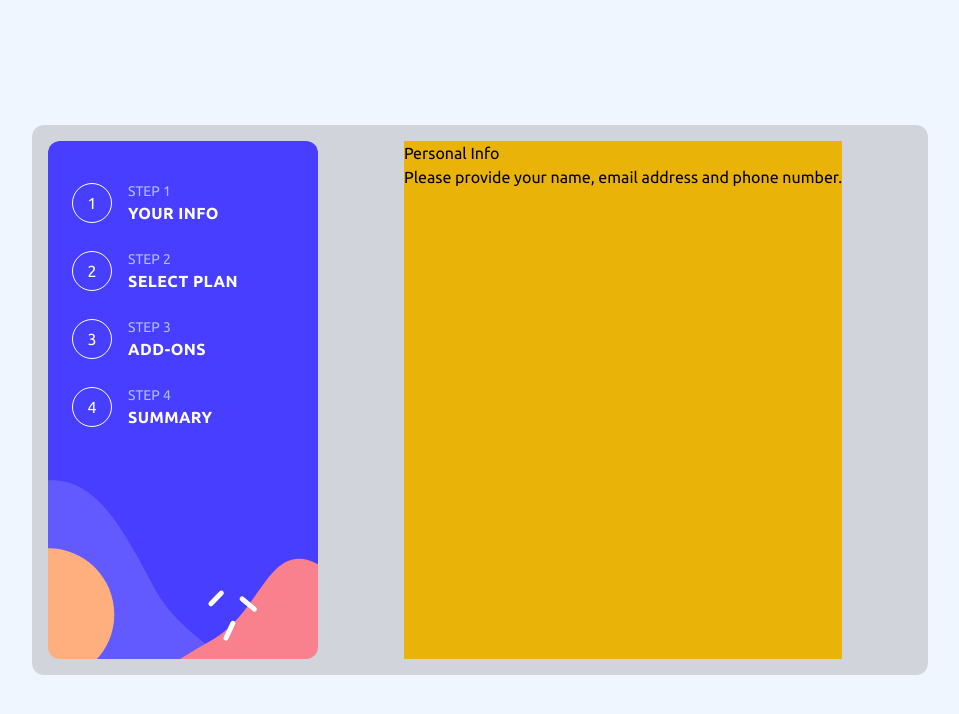
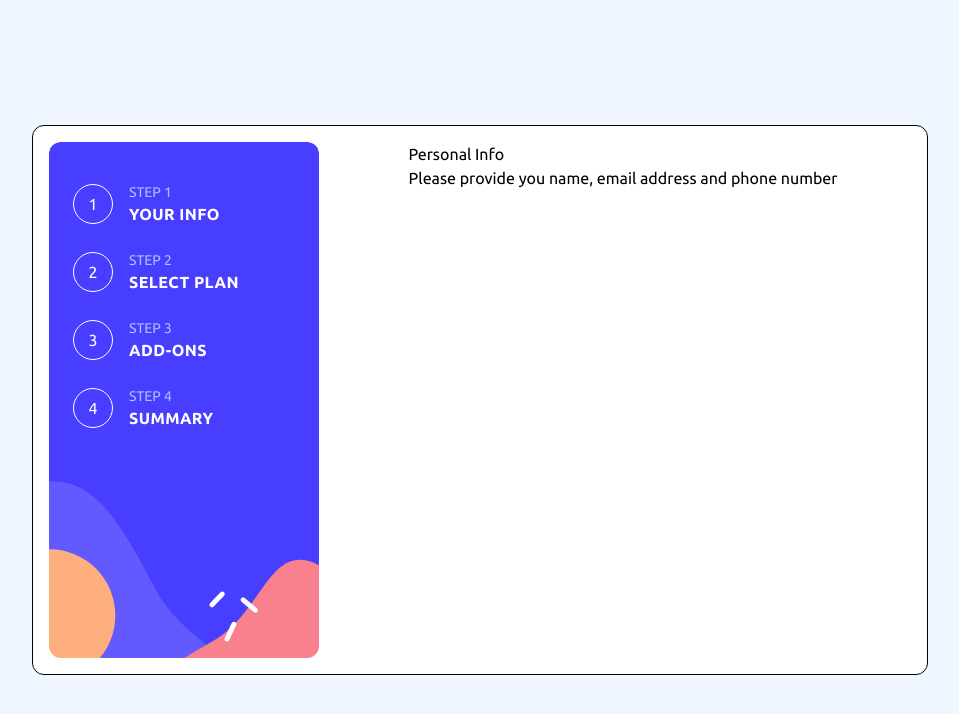
Before and after one commit to zwelhtetyan/multi-step-form, a Vue app: page / in a window 1280 px wide. Shown: the top 714 px of the page, without its empty margins (160-1119 px from the left). Built offline with nearby package versions, Linux system fonts and the light colour scheme.

Commit message:
create form component and dynamic header component

```diff
--- a/package.json
+++ b/package.json
@@ -9,6 +9,7 @@
     "preview": "vite preview"
   },
   "dependencies": {
+    "pinia": "^2.0.32",
     "vue": "^3.2.45"
   },
   "devDependencies": {
--- a/src/App.vue
+++ b/src/App.vue
@@ -6,7 +6,7 @@ import Sidebar from './components/Sidebar.vue';
 <template>
   <div class="min-h-screen flex justify-center items-center">
     <div
-      class="bg-gray-300 h-[550px] w-full max-w-4xl rounded-xl p-4 flex gap-4"
+      class="bg-white border border-black h-[550px] w-full max-w-4xl rounded-xl p-4 flex gap-4"
     >
       <Sidebar />
       <Container
--- a/src/components/Container.vue
+++ b/src/components/Container.vue
@@ -1,15 +1,9 @@
 <script setup lang="ts">
-defineProps<{
-  title: string;
-  desc: string;
-}>();
+import { PersonalInfo, SelectPlan, PickAddOns, FinishingUp } from './form';
 </script>
 
 <template>
   <div class="flex-1 flex justify-center">
-    <div class="bg-yellow-500">
-      <h1>{{ title }}</h1>
-      <p>{{ desc }}</p>
-    </div>
+    <PersonalInfo />
   </div>
 </template>
--- a/src/components/MenuItem.vue
+++ b/src/components/MenuItem.vue
@@ -6,7 +6,7 @@ defineProps<{
 </script>
 
 <template>
-  <div class="flex items-center mb-6">
+  <div class="flex items-center mb-6 cursor-pointer">
     <div
       class="w-10 h-10 flex items-center justify-center text-white border border-white rounded-full"
     >
--- /dev/null
+++ b/src/components/form/FinishingUp.vue
@@ -0,0 +1,9 @@
+<script setup lang="ts">
+import Header from './header/index.vue';
+const title = 'Finishing up';
+const desc = 'Double-check everything looks OK before confirming';
+</script>
+
+<template>
+  <div><Header :title="title" :desc="desc" /></div>
+</template>
--- /dev/null
+++ b/src/components/form/PersonalInfo.vue
@@ -0,0 +1,9 @@
+<script setup lang="ts">
+import Header from './header/index.vue';
+const title = 'Personal Info';
+const desc = 'Please provide you name, email address and phone number';
+</script>
+
+<template>
+  <div><Header :title="title" :desc="desc" /></div>
+</template>
--- /dev/null
+++ b/src/components/form/PickAddOns.vue
@@ -0,0 +1,9 @@
+<script setup lang="ts">
+import Header from './header/index.vue';
+const title = 'Pick Add-ons';
+const desc = 'Add-ons help enhance your gaming experience';
+</script>
+
+<template>
+  <div><Header :title="title" :desc="desc" /></div>
+</template>
--- /dev/null
+++ b/src/components/form/SelectPlan.vue
@@ -0,0 +1,9 @@
+<script setup lang="ts">
+import Header from './header/index.vue';
+const title = 'Select your plan';
+const desc = 'You have the option of monthly or yearly billing';
+</script>
+
+<template>
+  <div><Header :title="title" :desc="desc" /></div>
+</template>
--- /dev/null
+++ b/src/components/form/header/index.vue
@@ -0,0 +1,11 @@
+<script setup lang="ts">
+defineProps<{
+  title: string;
+  desc: string;
+}>();
+</script>
+
+<template>
+  <h1>{{ title }}</h1>
+  <p>{{ desc }}</p>
+</template>
--- /dev/null
+++ b/src/components/form/index.ts
@@ -0,0 +1,6 @@
+import PersonalInfo from './PersonalInfo.vue';
+import SelectPlan from './SelectPlan.vue';
+import PickAddOns from './PickAddOns.vue';
+import FinishingUp from './FinishingUp.vue';
+
+export { PersonalInfo, SelectPlan, PickAddOns, FinishingUp };
```
Also changed, not shown: 1 other file (tests, documents, lock files or other folders).
